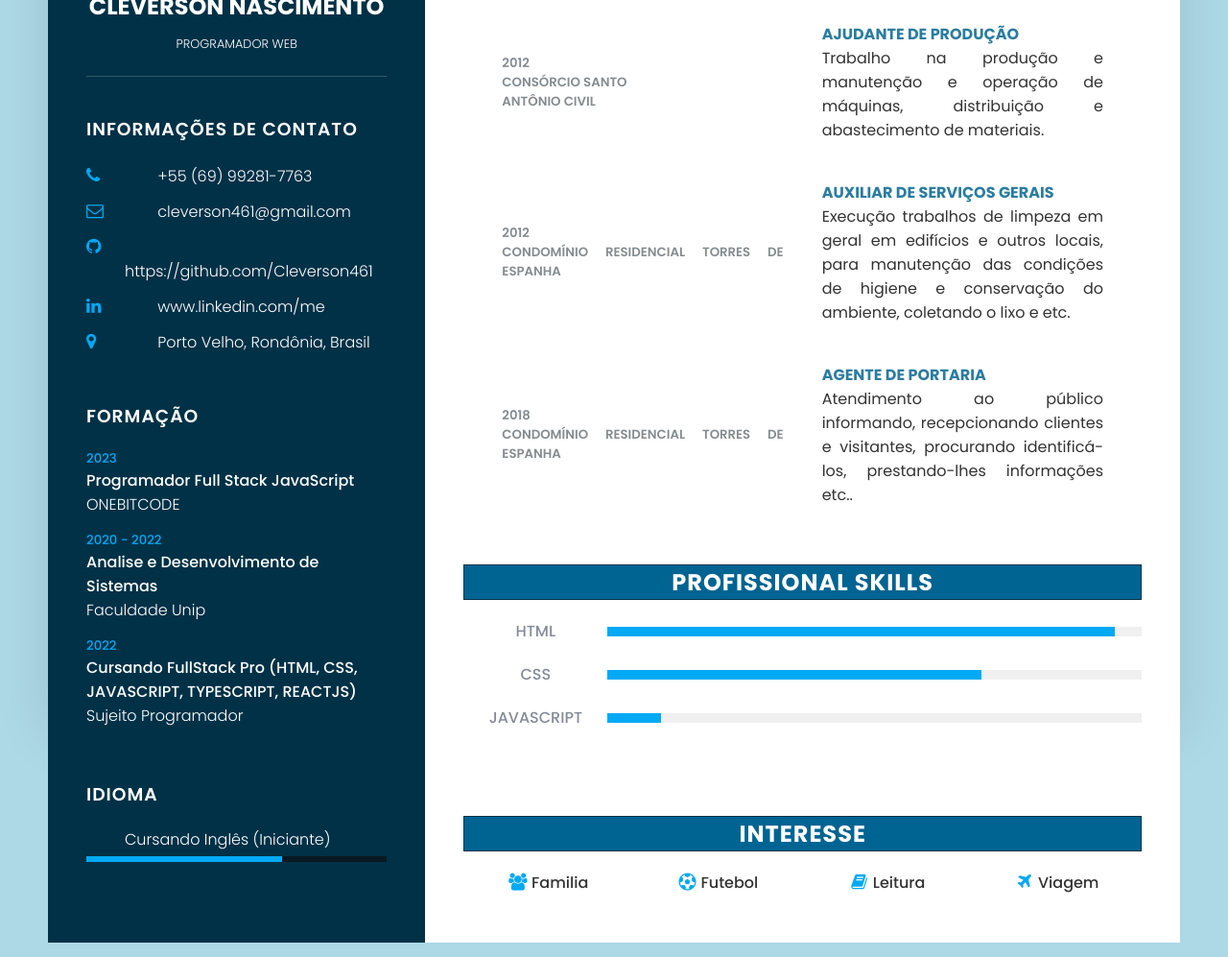
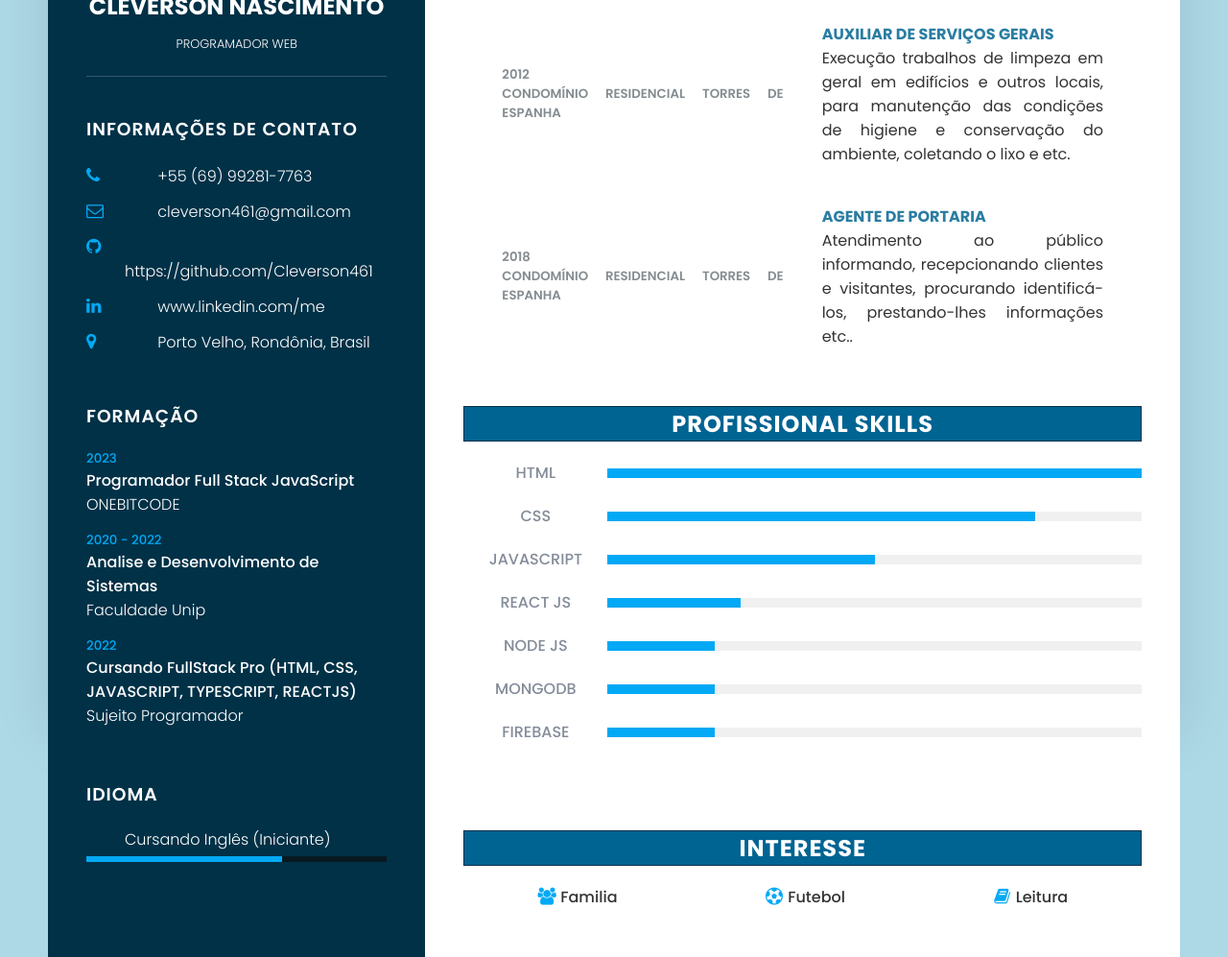
Before and after one commit to Cleverson461/new_resume, a plain HTML site: page index.html in a window 1280 px wide. Shown: the part 321-1318 px from the top of the page at 96% size. Drawn offline with Linux system fonts and the light colour scheme.

Commit message:
Atualização do meu curriculo

```diff
--- a/index.html
+++ b/index.html
@@ -99,17 +99,6 @@
           <div class="box">
             <div class="year_company">
               <h5>2012</h5>
-              <h5>Consórcio Santo<br> Antônio Civil</h5>
-            </div>
-            <div class="text">
-              <h4>Ajudante de Produção</h4>
-              <p>Trabalho na produção e manutenção e operação de máquinas, distribuição e abastecimento de materiais.</p>
-            </div>
-          </div>
-
-          <div class="box">
-            <div class="year_company">
-              <h5>2012</h5>
               <h5>Condomínio Residencial Torres de Espanha</h5>
             </div>
             <div class="text">
@@ -135,19 +124,44 @@
         <div class="box">
           <h4>HTML</h4>
           <div class="percent">
-            <div style="width: 95%;"></div>
+            <div style="width: 100%;"></div>
           </div>
         </div>
         <div class="box">
           <h4>CSS</h4>
           <div class="percent">
-            <div style="width: 70%;"></div>
+            <div style="width: 80%;"></div>
+          </div>
+        </div>
+
+        <div class="box">
+          <h4>JavaScript</h4>
+          <div class="percent">
+            <div style="width: 50%;"></div>
           </div>
         </div>
         <div class="box">
-          <h4>JavaScript</h4>
+          <h4>React JS</h4>
           <div class="percent">
-            <div style="width: 10%;"></div>
+            <div style="width: 25%;"></div>
+          </div>
+        </div>
+        <div class="box">
+          <h4>Node JS</h4>
+          <div class="percent">
+            <div style="width: 20%;"></div>
+          </div>
+        </div>
+        <div class="box">
+          <h4>MongoDB</h4>
+          <div class="percent">
+            <div style="width: 20%;"></div>
+          </div>
+        </div>
+        <div class="box">
+          <h4>Firebase</h4>
+          <div class="percent">
+            <div style="width: 20%;"></div>
           </div>
         </div>
       </div>
@@ -158,7 +172,6 @@
           <li><i class="fa fa-users" aria-hidden="true"></i> Familia</li>
           <li><i class="fa fa-futbol-o" aria-hidden="true"></i> Futebol</li>
           <li><i class="fa fa-book" aria-hidden="true"></i> Leitura</li>
-          <li><i class="fa fa-plane" aria-hidden="true"></i> Viagem</li>
         </ul>
       </div>
 
--- a/style.css
+++ b/style.css
@@ -267,8 +267,8 @@ p {
 }
 
 .interest ul {
-  display: grid;
-  grid-template-columns: repeat(4, 1fr);
+  display: flex;
+  justify-content: space-around;
 }
 
 .interest ul li {
```
Also changed, not shown: image/design/active-states.jpg (added), image/design/desktop-design.jpg (added), image/design/desktop-preview.jpg (added), image/design/mobile-design.jpg (added).
